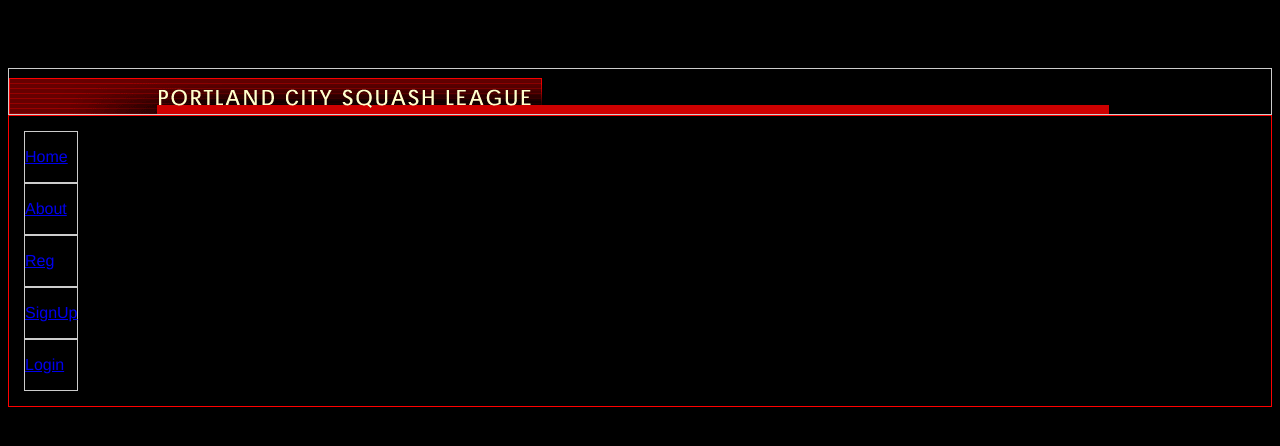
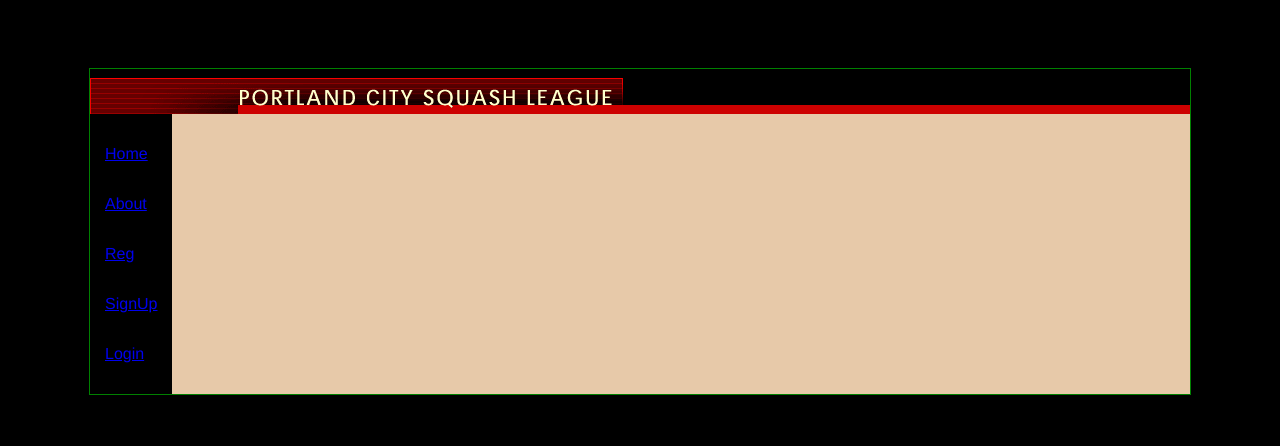
Before and after one commit to ccahill1117/pcsl-frontend, a Vue app: page / in a window 1280 px wide. Shown: the top 446 px of the page. Built offline with nearby package versions, Linux system fonts and the light colour scheme; what vuex-plugin-persistedstate would draw is missing.

Commit message:
more front page styling

```diff
--- a/src/App.vue
+++ b/src/App.vue
@@ -46,24 +46,27 @@ console.log('env', process.env)
   color: white;
 }
 .column-container {
-  display: flex;
+  display: inline-block;
   flex-direction: column;
   /* padding: 25px; */
+  border: 1px solid green;
+
 }
 .nav-content-container {
   display: flex;
-  border: 1px solid red;
 }
 .left-nav {
   padding: 15px;
 }
 .left-nav-item {
   display: flex;
-  border: 1px solid #ccc;
 
 }
 .content-col {
+
   padding: 15px;
+  background-color: #e7c9a9;
+  width: 100%;
 }
 body {
   background-color: black;
@@ -77,7 +80,4 @@ nav a {
   color: #2c3e50;
 }
 
-nav a.router-link-exact-active {
-  color: #42b983;
-}
 </style>
```
